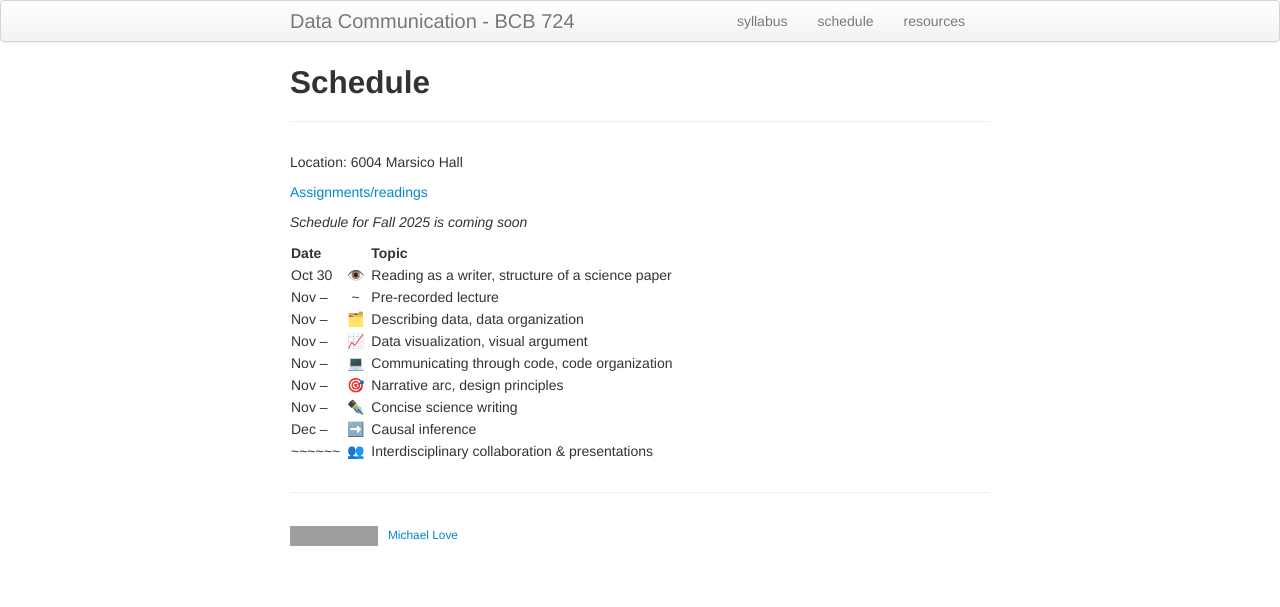
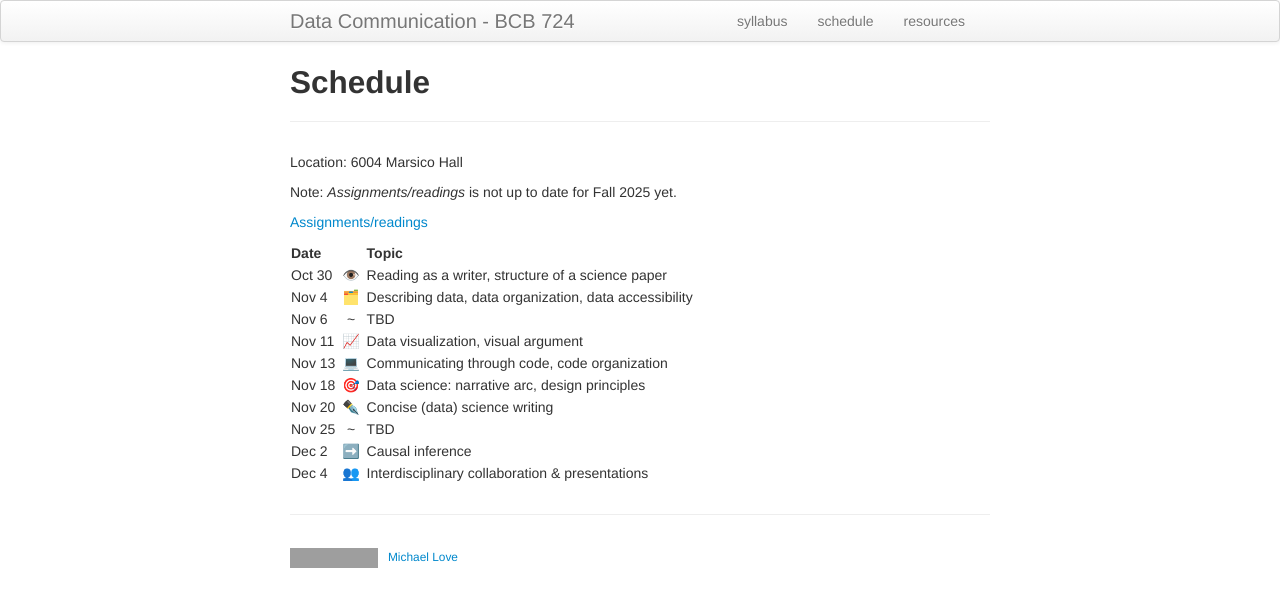
Before and after one commit to biodatascience/datacomm, a Jekyll site: the page built from schedule.md, in a window 1280 px wide. Shown: the top 607 px of the page. Built offline with Jekyll 4.4.1, drawn with Linux system fonts in a browser that asks for light colours; grey boxes are pictures that could not be loaded.

Commit message:
update schedule

```diff
--- a/schedule.md
+++ b/schedule.md
@@ -5,18 +5,19 @@ title: Schedule
 
 Location: 6004 Marsico Hall
 
+Note: *Assignments/readings* is not up to date for Fall 2025 yet.
+
 [Assignments/readings](https://docs.google.com/spreadsheets/d/1yg4LUYnHQ5A9KbaC08t0Z9FL6Q-Mc-tabcO4cVwTZ38/edit?gid=0#gid=0)
-
-_Schedule for Fall 2025 is coming soon_
 
 | Date   | &nbsp;&nbsp;&nbsp;&nbsp;&nbsp;&nbsp;&nbsp; | Topic |
 | :----- | :--: | :---- |
 | Oct 30 | 👁️  | Reading as a writer, structure of a science paper |
-| Nov -- | ~  | Pre-recorded lecture |
-| Nov -- | 🗂️  | Describing data, data organization
-| Nov -- | 📈 | Data visualization, visual argument |
-| Nov -- | 💻 | Communicating through code, code organization |
-| Nov -- | 🎯 | Narrative arc, design principles |
-| Nov -- | ✒️  | Concise science writing |
-| Dec -- | ➡️  | Causal inference |
-| ~~~~~~ | 👥 | Interdisciplinary collaboration & presentations |
+| Nov  4 | 🗂️  | Describing data, data organization, data accessibility |
+| Nov  6 | ~  | TBD |
+| Nov 11 | 📈 | Data visualization, visual argument |
+| Nov 13 | 💻 | Communicating through code, code organization |
+| Nov 18 | 🎯 | Data science: narrative arc, design principles |
+| Nov 20 | ✒️  | Concise (data) science writing |
+| Nov 25 | ~  | TBD |
+| Dec 2 | ➡️  | Causal inference |
+| Dec 4 | 👥 | Interdisciplinary collaboration & presentations |
```
Also changed, not shown: resources.md (+12 -10 lines).
